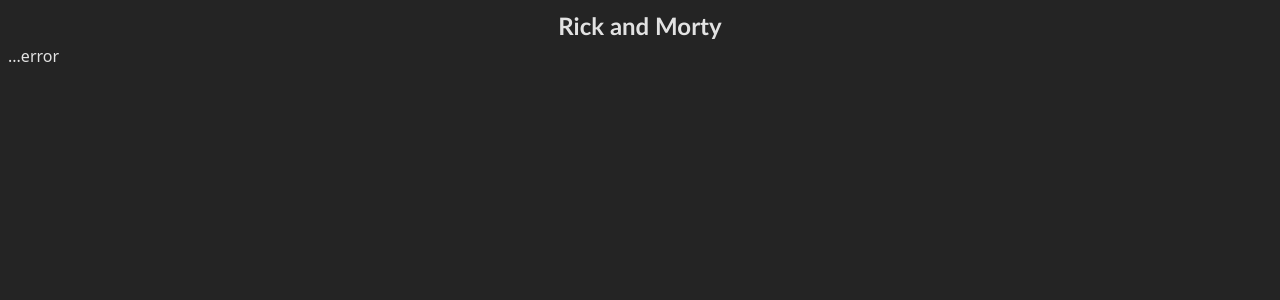
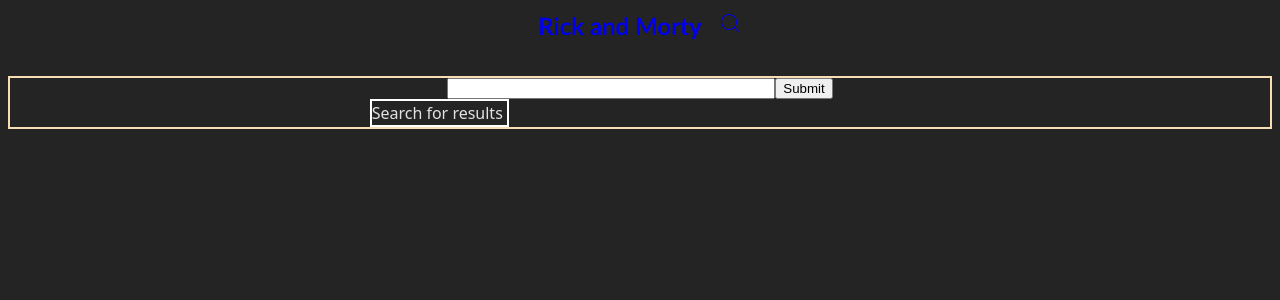
Before and after one commit to Saivamsiaravala/rickandmorty, a React (Vite) app: page /search in a window 1280 px wide. Shown: the top 300 px of the page. Built offline with nearby package versions, Linux system fonts and the light colour scheme; no server answers.

Commit message:
change search functionality

```diff
--- a/src/App.tsx
+++ b/src/App.tsx
@@ -1,9 +1,18 @@
-import { Outlet } from "react-router-dom";
+import { Link, Outlet } from "react-router-dom";
+import { CiSearch } from "react-icons/ci";
 
 const App = () => {
   return (
     <div className="app">
-      <header>Rick and Morty</header>
+      <header>
+        <Link to="/" style={{ textDecorationLine: "none" }}>
+          Rick and Morty
+        </Link>
+        <Link to="search">
+          <CiSearch />
+        </Link>
+      </header>
+
       <main>
         <Outlet />
       </main>
--- /dev/null
+++ b/src/hooks/useDebounce.tsx
@@ -0,0 +1,5 @@
+// const useDebounce = (searchInput) => {
+//   return { response };
+// };
+
+// export default useDebounce;
--- a/src/index.css
+++ b/src/index.css
@@ -15,6 +15,11 @@
 
 .app {
   header {
+    display: flex;
+    justify-content: center;
+    align-items: center;
+    text-decoration-style: none;
+    gap: 1rem;
     text-align: center;
     font-weight: 700;
     font-family: "Gill Sans", "Gill Sans MT", Calibri, "Trebuchet MS",
@@ -61,6 +66,81 @@
         font-weight: 700;
       }
     }
+    .search {
+      margin-top: 2rem;
+      display: flex;
+      justify-content: center;
+      flex-direction: column;
+      align-items: center;
+      border: 2px solid wheat;
+      .form {
+        width: fit-content;
+        display: flex;
+        .input {
+          width: 20rem;
+        }
+      }
+      .results {
+        display: grid;
+        grid-template-columns: repeat(1, 1fr);
+        justify-content: center;
+        align-content: center;
+        .character {
+          width: fit-content;
+          border: none;
+          background-color: transparent;
+          cursor: pointer;
+          color: white;
+          text-decoration-line: none;
+          margin: 2rem;
+          display: flex;
+          flex-direction: column;
+          align-items: center;
+          .name {
+            text-align: center;
+            font-weight: 600;
+          }
+          .image {
+            width: 10rem;
+            border-radius: 1rem;
+          }
+        }
+        .character:hover {
+          .image {
+            opacity: 0.7;
+          }
+          .name {
+            color: rgba(156, 130, 130, 0.87);
+          }
+        }
+        .spinner {
+          border: 4px solid rgba(0, 0, 0, 0.1);
+          border-left-color: #09f;
+          border-radius: 50%;
+          width: 24px;
+          height: 24px;
+          animation: spin 1s linear infinite;
+          display: inline-block;
+          margin-left: 10px;
+        }
+
+        .search-for-results {
+          width: 100%;
+          border: 2px solid white;
+        }
+
+        .no-results {
+          border: 2px solid white;
+          text-align: center;
+        }
+
+        @keyframes spin {
+          to {
+            transform: rotate(360deg);
+          }
+        }
+      }
+    }
   }
 }
 
@@ -69,6 +149,11 @@
     main {
       .characters {
         grid-template-columns: repeat(2, 1fr);
+      }
+      .search {
+        .results {
+          grid-template-columns: repeat(2, 1fr);
+        }
       }
     }
   }
@@ -80,6 +165,26 @@
       .characters {
         grid-template-columns: repeat(3, 1fr);
       }
+      .search {
+        .results {
+          grid-template-columns: repeat(3, 1fr);
+        }
+      }
     }
   }
 }
+
+@media (min-width: 992px) {
+  .app {
+    main {
+      .characters {
+        grid-template-columns: repeat(4, 1fr);
+      }
+      .search {
+        .results {
+          grid-template-columns: repeat(4, 1fr);
+        }
+      }
+    }
+  }
+}
--- a/src/main.tsx
+++ b/src/main.tsx
@@ -14,12 +14,14 @@
 import { ApolloProvider } from "@apollo/client/react";
 import { HttpLink } from "@apollo/client";
 import CharacterInfo from "./pages/CharacterInfo.tsx";
+import Search from "./pages/Search.tsx";
 
 const router = createBrowserRouter(
   createRoutesFromElements(
-    <Route path="" element={<App />}>
+    <Route path="/" element={<App />}>
       <Route index element={<Characters />} />
-      <Route path="/:idFromClick" element={<CharacterInfo />} />
+      <Route path="search" element={<Search />} />
+      <Route path=":idFromClick" element={<CharacterInfo />} />
     </Route>
   )
 );
--- /dev/null
+++ b/src/pages/Search.tsx
@@ -0,0 +1,109 @@
+import { useState } from "react";
+import { gql } from "@apollo/client";
+import { useLazyQuery } from "@apollo/client/react";
+import type { SearchCharacterType } from "../types/Types";
+import { useNavigate } from "react-router-dom";
+const SEARCH_CHARACTER = gql`
+  query SearchCharacter($name: String!) {
+    characters(filter: { name: $name }) {
+      results {
+        name
+        image
+        gender
+        id
+        location {
+          name
+        }
+      }
+    }
+  }
+`;
+const Search = () => {
+  const navigate = useNavigate();
+  const [searchInput, setSearchInput] = useState("");
+  const [handleSearch, { data, loading, error, called }] =
+    useLazyQuery<SearchCharacterType>(SEARCH_CHARACTER);
+
+  const formHandler = (e: React.FormEvent<HTMLFormElement>) => {
+    e.preventDefault();
+    handleSearch({
+      variables: { name: searchInput },
+    });
+  };
+
+  return (
+    <div className="search">
+      <form onSubmit={(e) => formHandler(e)} className="form">
+        <input
+          type="text"
+          name={searchInput}
+          id=""
+          onChange={(e) => setSearchInput(e.target.value)}
+          className="input"
+        />
+        <button type="submit">Submit</button>
+      </form>
+      <div className="results">
+        {called ? (
+          <>
+            {error ? (
+              <div className="error">Error fetching the data</div>
+            ) : (
+              <>
+                {loading ? (
+                  <div className="spinner"></div>
+                ) : (
+                  <>
+                    {data?.characters.results.length ? (
+                      <>
+                        {data.characters.results.map((character) => {
+                          const { id, name, gender, image, location } =
+                            character;
+                          return (
+                            <button
+                              onClick={() => navigate(`/${id}`)}
+                              className="character"
+                              key={id}
+                            >
+                              <img src={image} alt={name} className="image" />
+                              <div className="name">{name}</div>
+                              <div className="name">{gender}</div>
+                              <div className="name">{location.name}</div>
+                            </button>
+                          );
+                        })}
+                      </>
+                    ) : (
+                      <div className="no-results">No Results</div>
+                    )}
+                  </>
+                )}
+              </>
+            )}
+          </>
+        ) : (
+          <div className="search-for-results">Search for results</div>
+        )}
+      </div>
+    </div>
+  );
+};
+
+export default Search;
+
+//  {called ? (
+//           <>
+//             {data?.characters.results.length ? (
+
+//             ) :  loading ? (
+//               <div className="spinner"></div>
+//             ) : !error ? (
+//               <div className="no-results">No Results</div>
+//             ) : (
+//               <div className="error">Error</div>
+//             )
+//         )}
+//           </>
+//         ) : (
+//           <div className="search-for-results">Search for Results</div>
+//         )}
```
Also changed, not shown: src/types/Types.ts (+16 -0 lines), src/queries/SearchCharacter.tsx (added).
